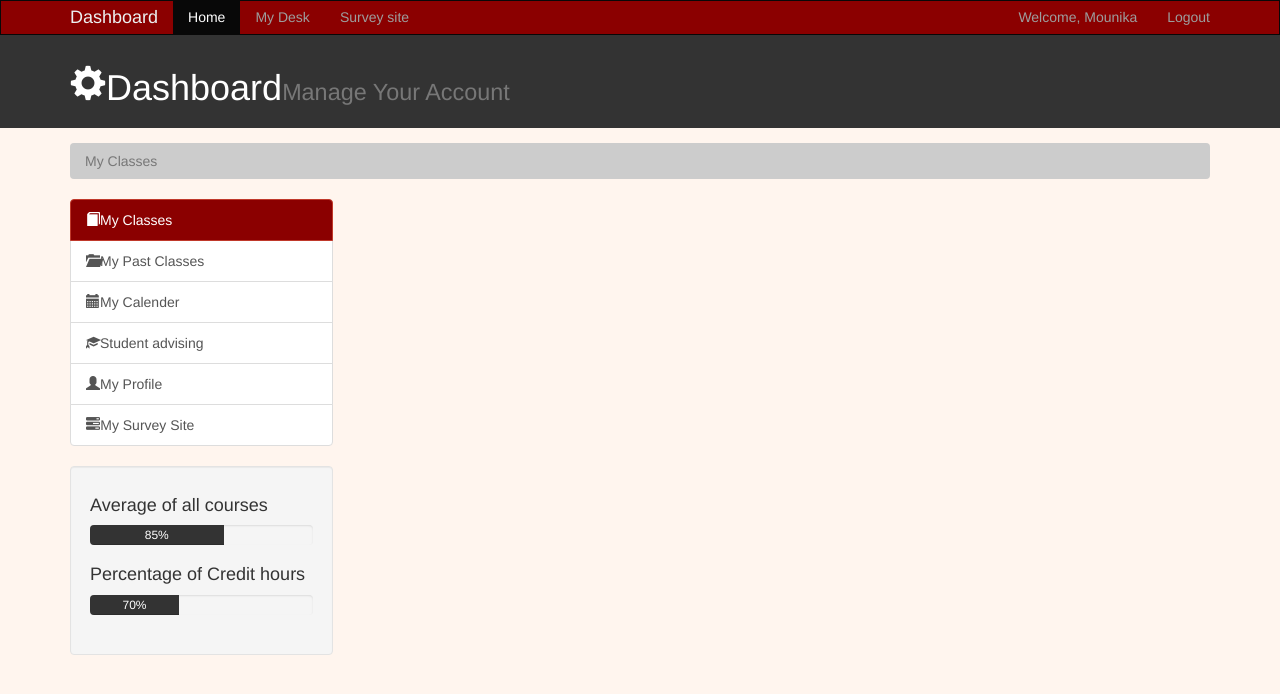
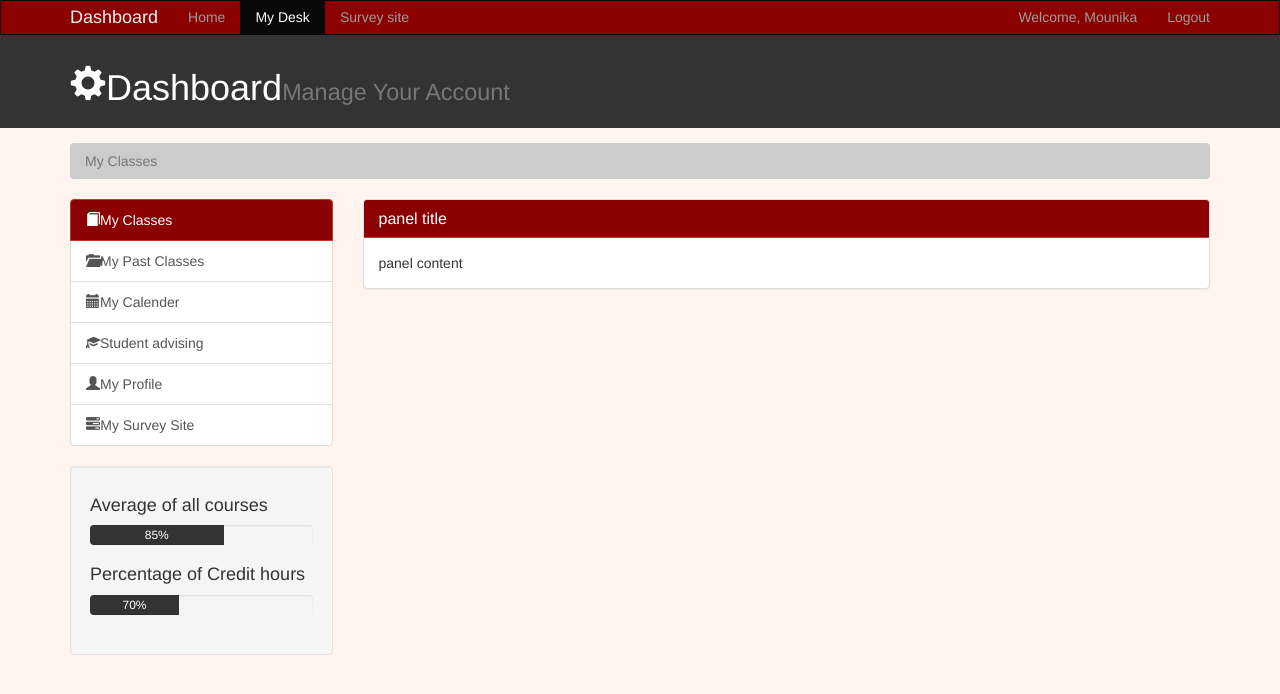
Before and after one commit to Mounikarula/Dashboard, a plain HTML site: page index.html in a window 1280 px wide. Drawn offline with nearby package versions, Linux system fonts and the light colour scheme.

Commit message:
added panel to the dasboard

```diff
--- a/index.html
+++ b/index.html
@@ -22,8 +22,8 @@
   			<a class="navbar-brand" href="#">Dashboard</a>
   		</div>
   		<ul class="nav navbar-nav">
-  			<li class="active"><a href="#">Home</a></li>
-  			<li><a href="#">My Desk</a></li>
+  			<li><a href="#">Home</a></li>
+  			<li class="active"><a href="#">My Desk</a></li>
   			<li><a href="#">Survey site</a></li>
   		</ul>
   		<ul class="nav navbar-nav navbar-right">
@@ -81,7 +81,14 @@
           </div>
         </div>
         <div class="col-md-9">
-
+          <div class="panel panel-default">
+            <div class="panel-heading main-color-bg">
+              <h3 class="panel-title">panel title</h3>
+            </div>
+            <div class="panel-body">
+              panel content
+            </div>
+          </div>
         </div>
       </div>
 
--- a/style.css
+++ b/style.css
@@ -71,7 +71,7 @@ body {
 .main-color-bg {
   background-color: #8B0000 !important;
   border-color: #c0392b !important;
-  color: #ffffff;
+  color: #ffffff !important;
 }
 
 
```
